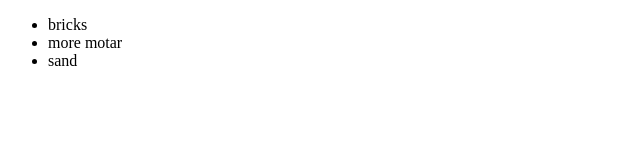
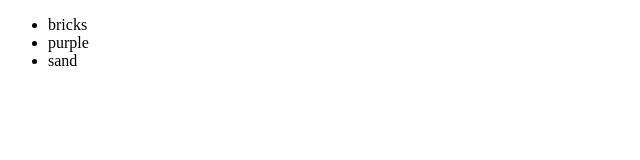
Before and after one commit to atlas1323/helloMars, a plain HTML site: page index.html in a window 1280 px wide. Shown: the full height of the page, 0-640 px from the left. Drawn offline with Linux system fonts and the light colour scheme.

Commit message:
colors 2

```diff
--- a/index.html
+++ b/index.html
@@ -6,7 +6,7 @@
 <body>
 <ul>
 	<li>bricks</li>
-	<li>more motar</li>
+	<li>purple</li>
 	<li>sand</li>
 </ul>
 </body>
```
